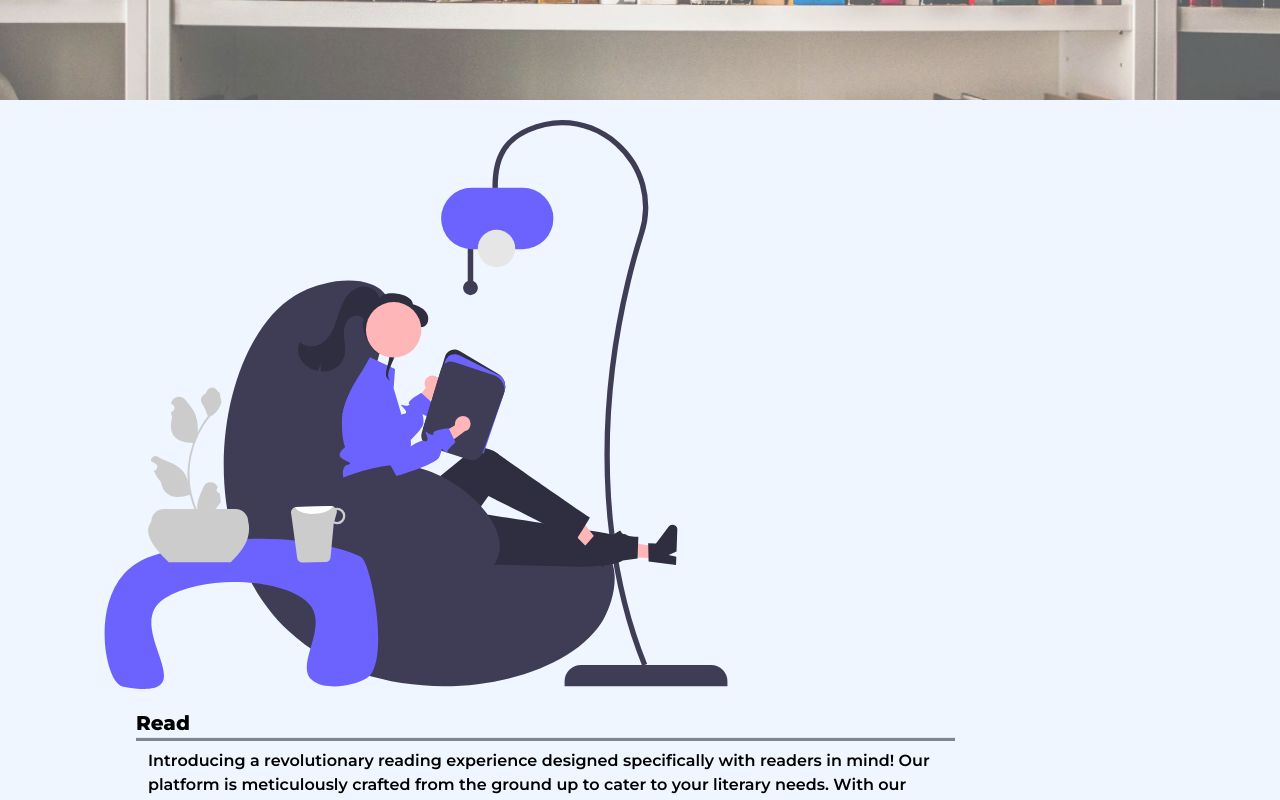
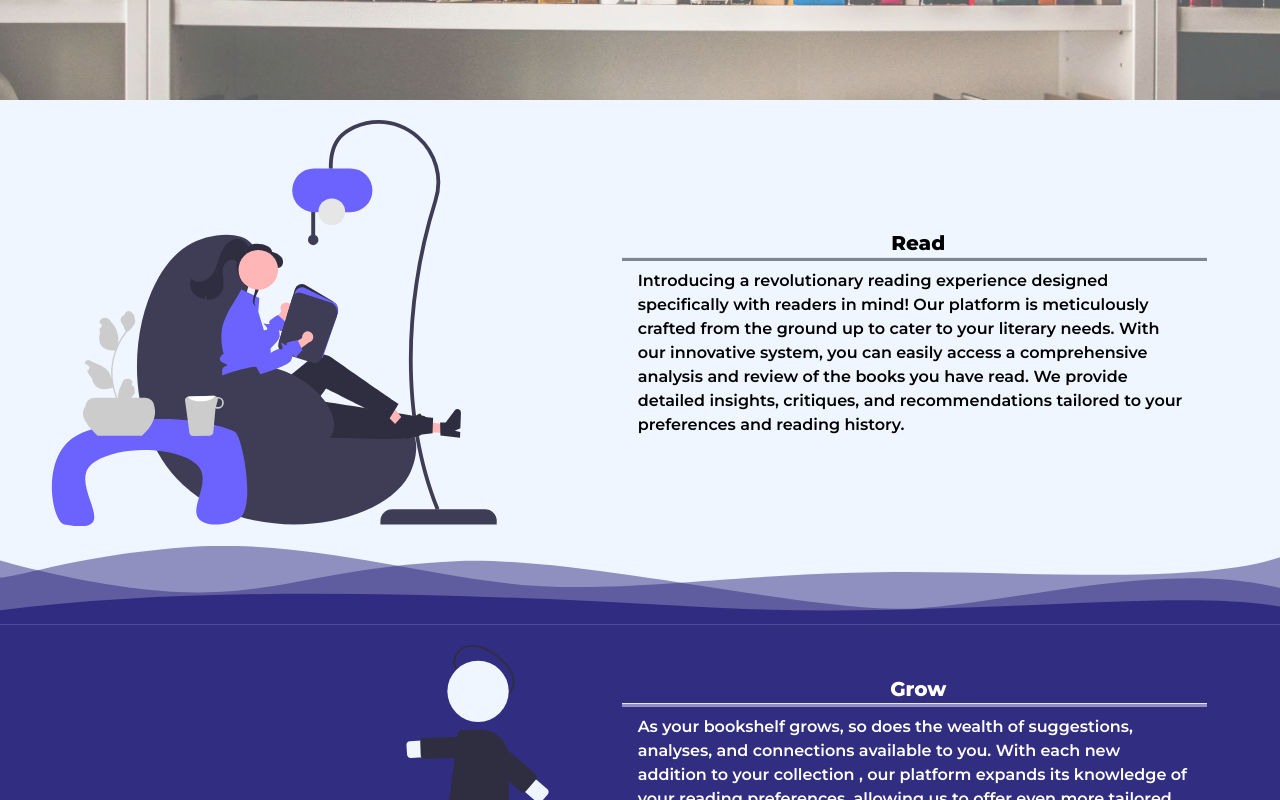
Before and after one commit to realworldweb/book-social-new, a Next.js app: page / in a window 1280 px wide. Shown: the part 480-1280 px from the top of the page. Built offline with nearby package versions, Linux system fonts and the light colour scheme; no server answers.

Commit message:
update for res desogn

```diff
--- a/components/index/read.tsx
+++ b/components/index/read.tsx
@@ -10,20 +10,20 @@ interface Props {
 const IndexSection: FC<Props> = ({ svg, heading, para, color }) => {
 	return (
 		<div
-			className={`relative mt-5 mb-5 d-flex ${
+			className={`relative mt-5 mb-5 flex flex-col items-center md:flex-row ${
 				color === 'black' ? 'text-black' : 'text-white'
 			}`}
 		>
-			<div className='relative w-3/5 ml-8'>{svg}</div>
+			<div className='relative w-3/5'>{svg}</div>
 
-			<div className='w-4/5 mx-auto mt-5 realtive'>
+			<div className='relative flex flex-col items-center w-4/5 mx-auto mt-5'>
 				<h2 className={`ml-2 text-xl font-extrabold`}>{heading}</h2>
 				<hr
-					className={`w-4/5 h-1 ml-2 ${
+					className={`w-4/5 h-1 ${
 						color === 'black' ? 'bg-slate-900/50' : 'bg-[#eff6ff]/50'
 					}`}
 				/>
-				<p className='w-4/5 mx-auto mt-2 ml-5 font-semibold'>{para}</p>
+				<p className='w-4/5 px-4 mt-2 font-semibold'>{para}</p>
 			</div>
 		</div>
 	);
```
